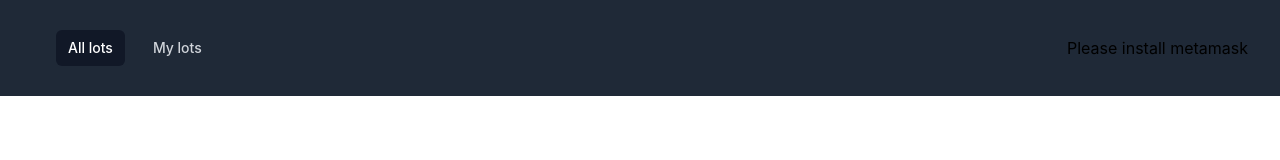
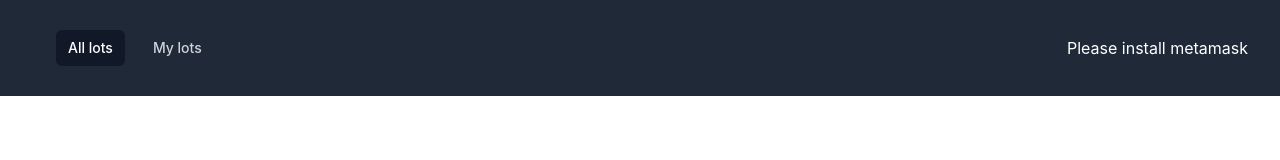
Before and after one commit to netwid/crypto-auction, a React (Create React App) app in the folder frontend/: page / in a window 1280 px wide. Shown: the top 160 px of the page. Built offline with nearby package versions, Linux system fonts and the light colour scheme.

Commit message:
Mini upd

```diff
--- a/frontend/src/components/HeaderInfo/HeaderInfo.tsx
+++ b/frontend/src/components/HeaderInfo/HeaderInfo.tsx
@@ -3,7 +3,7 @@ import { Wallet } from '../Wallet/Wallet';
 
 export const HeaderInfo = () => {
     if (!window.ethereum)
-        return <div>Please install metamask</div>
+        return <div className='text-white'>Please install metamask</div>
 
     return (
         <div>
```
